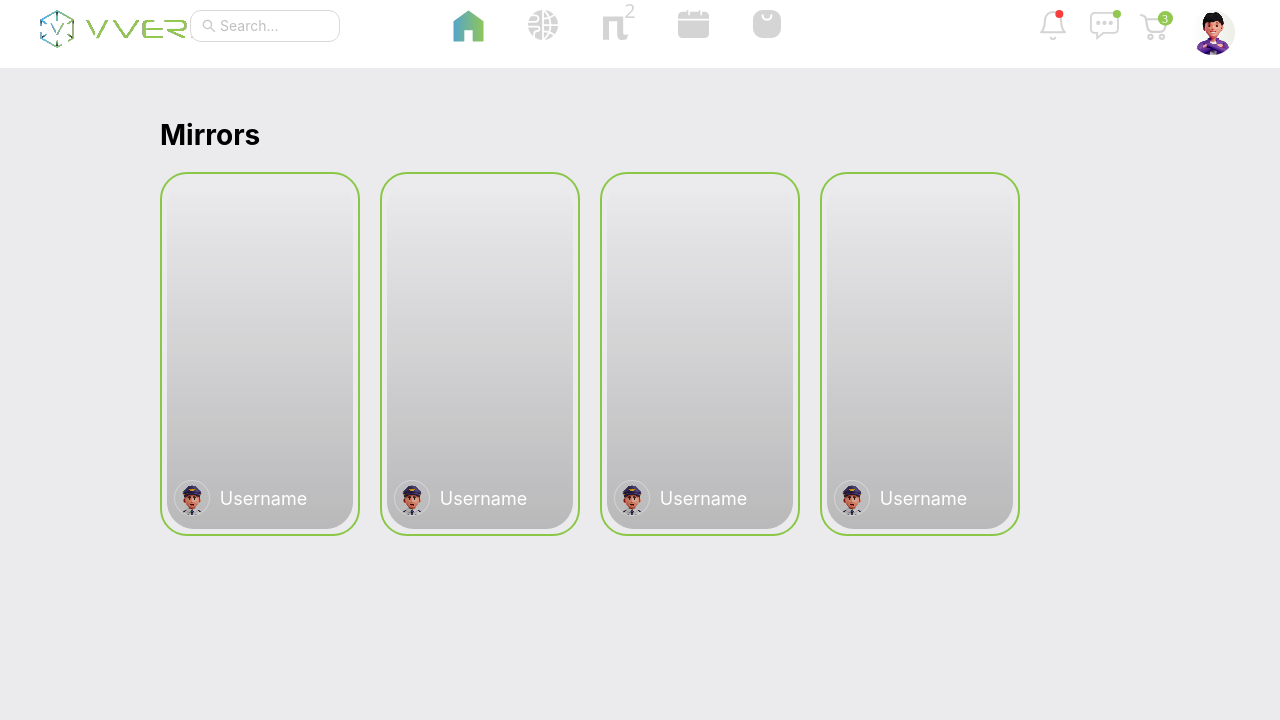
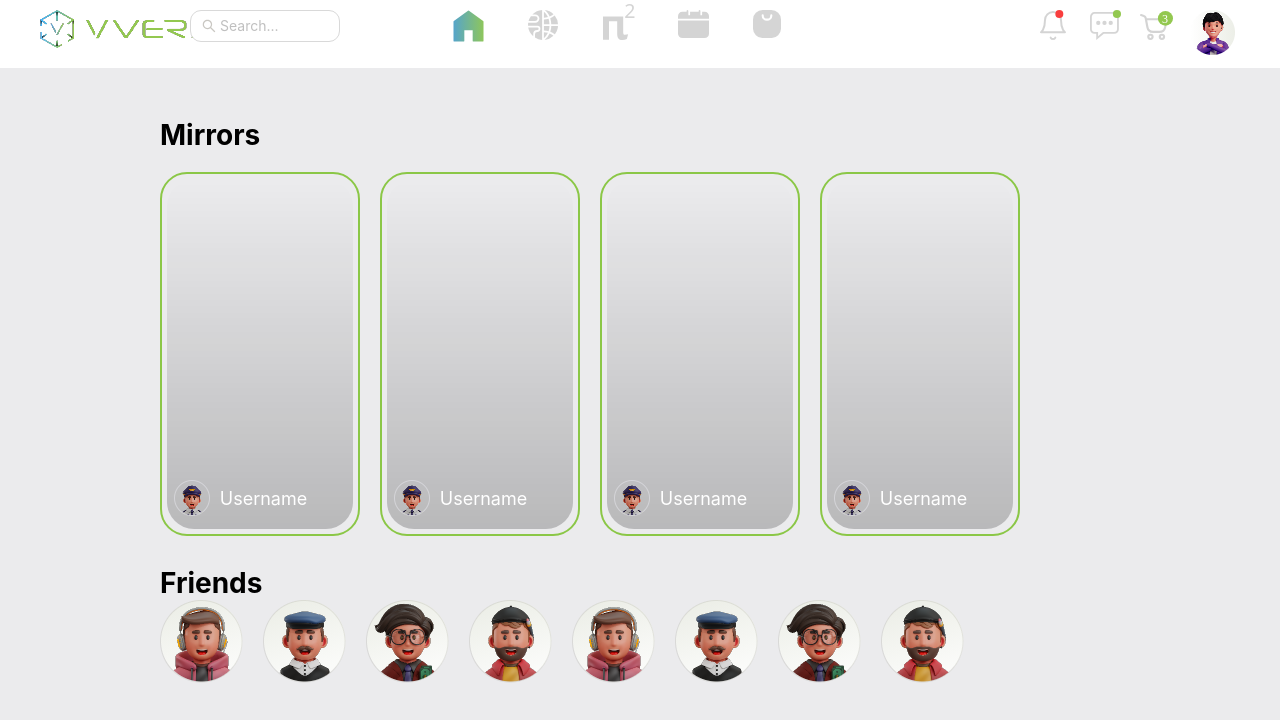
Before and after one commit to Fady-Alwazir/social-verse, a React (Create React App) app: page / in a window 1280 px wide. Shown: the top 720 px of the page. Built offline with nearby package versions, Linux system fonts and the light colour scheme.

Commit message:
create friends component

```diff
--- a/src/App.js
+++ b/src/App.js
@@ -1,6 +1,6 @@
 import { Row, Col } from 'antd';
 
-import { Navbar, Mirrors } from './components';
+import { Navbar, Mirrors, Friends } from './components';
 
 function App() {
   return (
@@ -14,6 +14,7 @@ function App() {
           }}
         >
           <Mirrors />
+          <Friends />
         </Col>
       </Row>
     </div>
--- /dev/null
+++ b/src/components/Friends/index.js
@@ -0,0 +1,24 @@
+import styles from './styles.module.css';
+import firstFriend from '../../assets/Friend-2.png';
+import SecondFriend from '../../assets/Friend-3.png';
+import ThirdFriend from '../../assets/Friend-5.png';
+import FourthFriend from '../../assets/Friend-7.png';
+
+const Friends = () => {
+  return (
+    <div className={styles.container}>
+      <h1>Friends</h1>
+      <div className={styles.friends}>
+        <img src={firstFriend} alt="firstFriend" />
+        <img src={SecondFriend} alt="SecondFriend" />
+        <img src={ThirdFriend} alt="ThirdFriend" />
+        <img src={FourthFriend} alt="FourthFriend" />
+        <img src={firstFriend} alt="firstFriend" />
+        <img src={SecondFriend} alt="SecondFriend" />
+        <img src={ThirdFriend} alt="ThirdFriend" />
+        <img src={FourthFriend} alt="FourthFriend" />
+      </div>
+    </div>
+  );
+};
+export default Friends;
--- /dev/null
+++ b/src/components/Friends/styles.module.css
@@ -0,0 +1,8 @@
+.container {
+  padding-top: 30px;
+}
+.friends {
+  display: flex;
+  flex-wrap: wrap;
+  gap: 20px;
+}
--- a/src/components/index.js
+++ b/src/components/index.js
@@ -1,4 +1,5 @@
 import Navbar from './Navbar';
 import Mirrors from './Mirrors';
+import Friends from './Friends';
 
-export { Navbar, Mirrors };
+export { Navbar, Mirrors, Friends };
```
